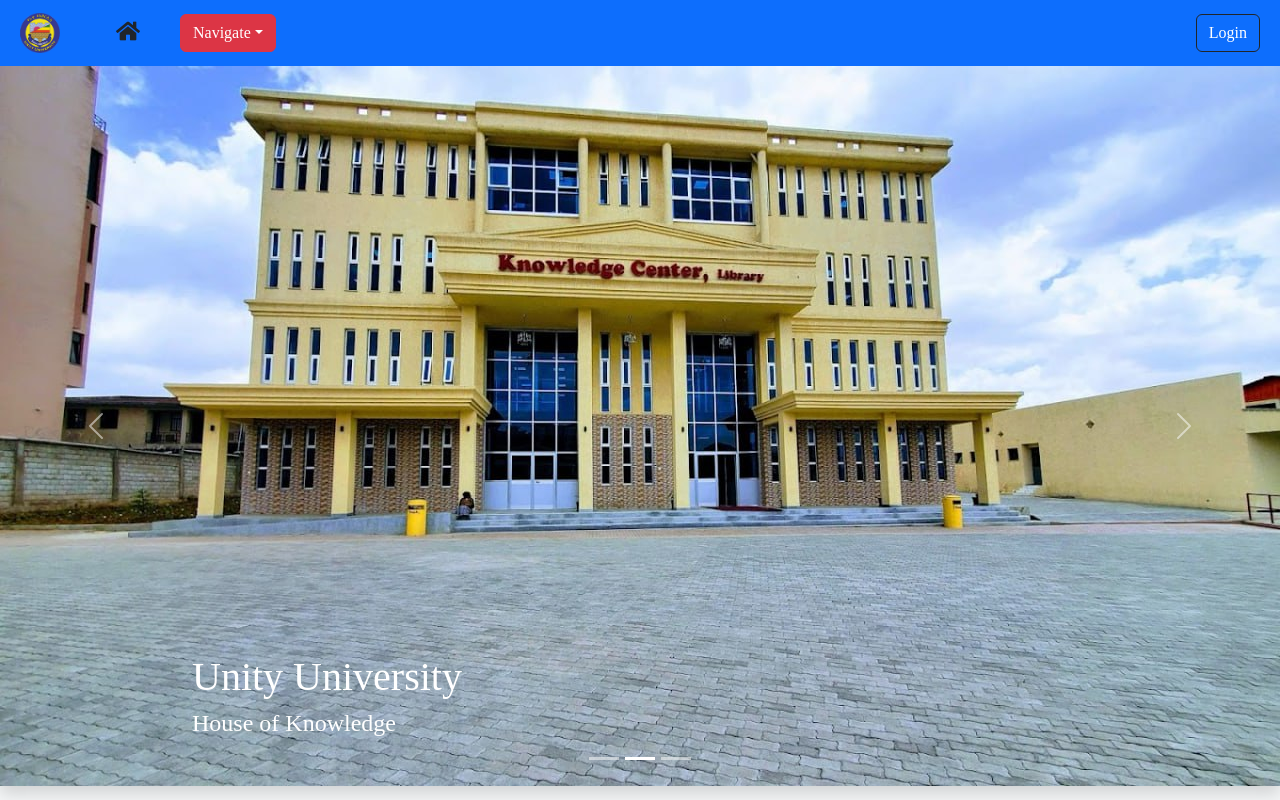
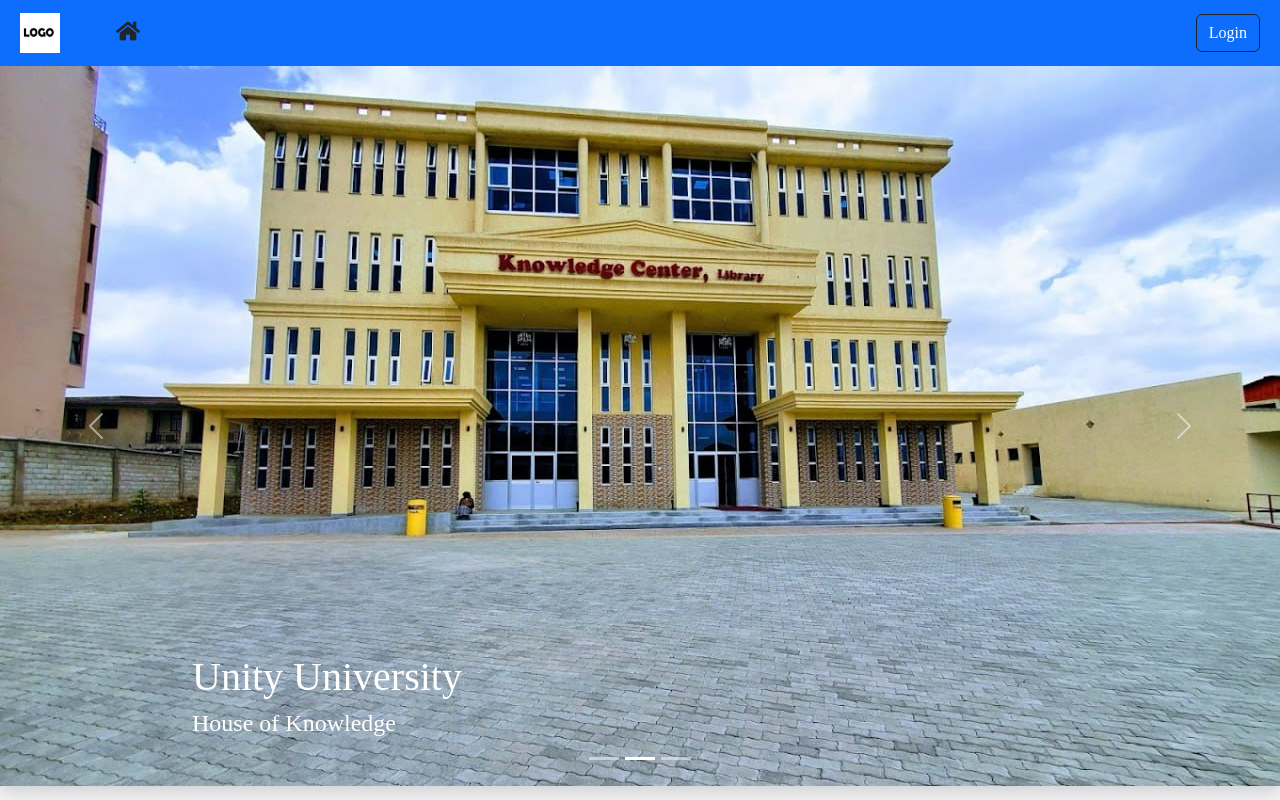
Before and after one commit to nattybe/project-final-UMS, a React (Create React App) app: page / in a window 1280 px wide. Shown: the top 800 px of the page. Built offline with nearby package versions, Linux system fonts and the light colour scheme.

Commit message:
forsho
Co-Authored-By: phanuel2 <133524249+phanuel2@users.noreply.github.com>
Co-Authored-By: Gelu02 <119222735+Gelu02@users.noreply.github.com>

```diff
--- a/src/Comp/header.js
+++ b/src/Comp/header.js
@@ -144,7 +144,7 @@ function Header() {
             <Profile />
           </dialog>
           {/* <Button onClick={loginer}>Showdiag</Button> */}
-          <Dropdown>
+          {/* <Dropdown>
             <Dropdown.Toggle variant="danger" id="dropdown-basic">
               Navigate
             </Dropdown.Toggle>
@@ -177,7 +177,7 @@ function Header() {
                 <Link to="/department">department</Link>
               </Dropdown.Item>
             </Dropdown.Menu>
-          </Dropdown>
+          </Dropdown> */}
         </div>
         <div className="nav-links">
           <Modal show={show} onHide={handleClose}>
```
Also changed, not shown: public/LogoU.png (added), public/LogoUU.png.
